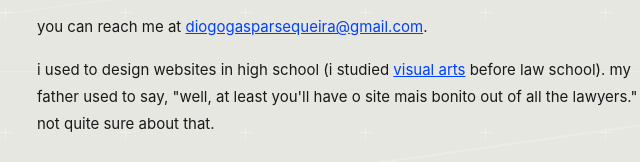
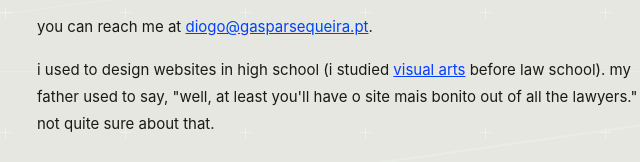
Before and after one commit to gasparsequeira/pontopt, a plain HTML site: page about.html in a window 1280 px wide. Shown: the part 288-450 px from the top of the page, 295-935 px from the left. Drawn offline with Linux system fonts and the light colour scheme; no server answers.

Commit message:
Update contact email on about page
Co-Authored-By: Claude Opus 5.5 <noreply@anthropic.com>

```diff
--- a/about.html
+++ b/about.html
@@ -108,7 +108,7 @@
       for convenience's sake, i also host hyperlinks to legislation that i frequently need to consult.
     </p>
     <p>
-      you can reach me at <a href="mailto:diogogasparsequeira@gmail.com">diogogasparsequeira@gmail.com</a>.
+      you can reach me at <a href="mailto:diogo@gasparsequeira.pt">diogo@gasparsequeira.pt</a>.
     </p>
     <p>
       i used to design websites in high school (i studied <a href="imagens/iai_secundario.pdf" target="_blank" rel="noopener"> visual arts</a> before law school). my father used to say, "well, at least you'll have o site mais bonito out of all the lawyers." not quite sure about that.
```
